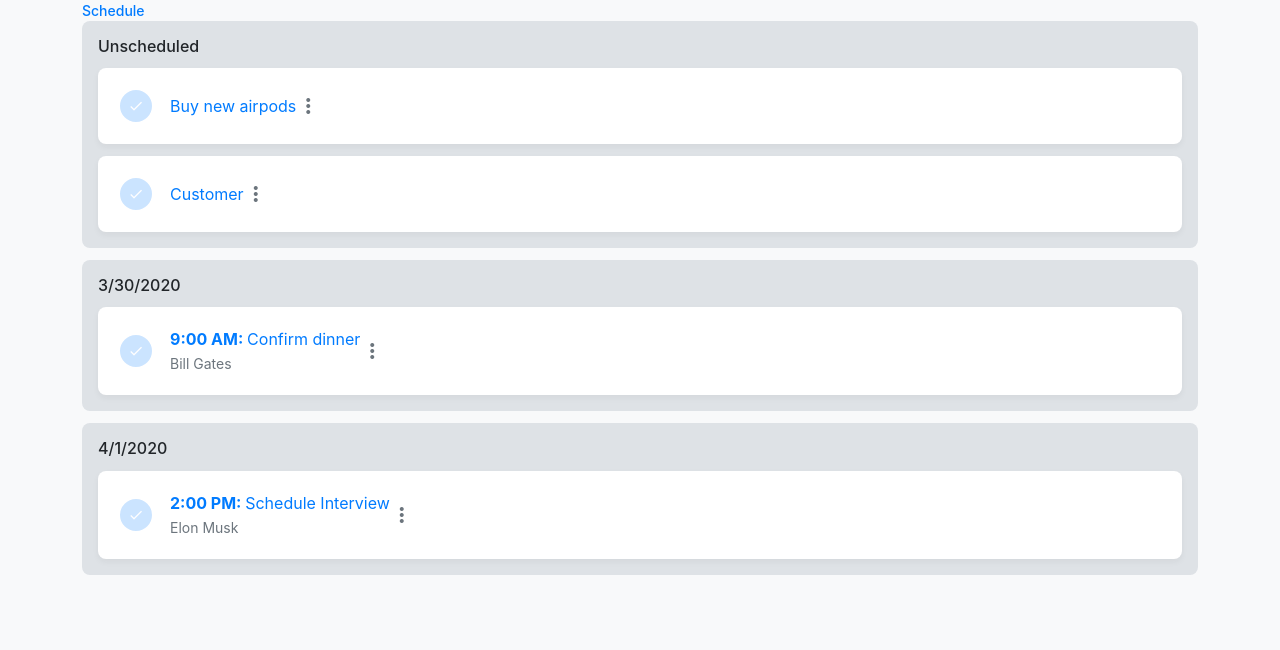
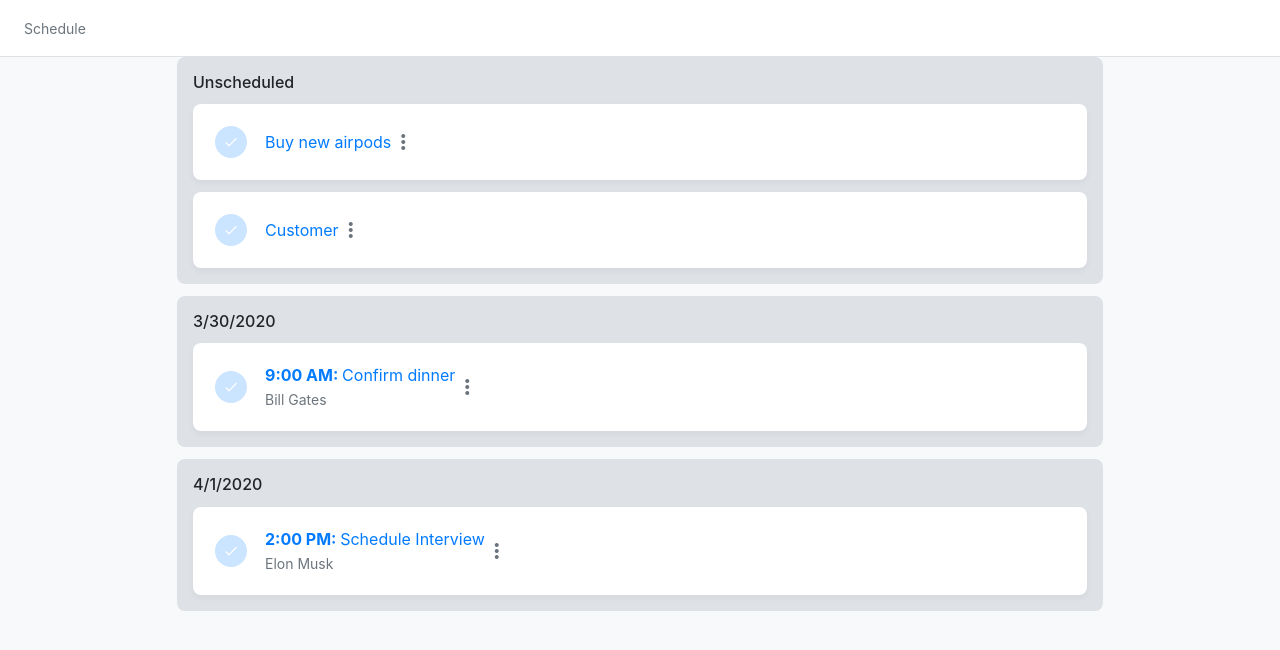
Before and after one commit to bizappkit/tasks, a React (Create React App) app: page /schedule in a window 1280 px wide. Shown: the top 650 px of the page. Built offline with nearby package versions, Linux system fonts and the light colour scheme.

Commit message:
Added NavLink component

```diff
--- a/src/components/pages/index.tsx
+++ b/src/components/pages/index.tsx
@@ -13,12 +13,12 @@ export function ContentRouting() {
 
     return (
         <Router>
-            <ContentRoutingInContext />
+            <ContentRoutingInternal />
         </Router>
     )
 }
 
-function ContentRoutingInContext() {
+function ContentRoutingInternal() {
 
     const match = useRouteMatch<Params>(Paths)
     const tasks = useSelector((state: RootState) => state.tasks.idToTask)
@@ -26,27 +26,26 @@ function ContentRoutingInContext() {
     const currentTask = (params?.taskId && tasks?.get(params.taskId)) || undefined
 
     return (
-        <div className="container">
+        <div className="main-container">
+            <div className="breadcrumb-bar navbar bg-white sticky-top">
                 <nav>
                     <ol className="breadcrumb">
-                    <li className="breadcrumb-item">
-                        <Link to={SchedulePath}>Schedule</Link>
-                    </li>
+                        <NavLink to={SchedulePath} active={currentTask !== undefined}>Schedule</NavLink>
 
                         {currentTask &&
-                        <li className="breadcrumb-item">
-                            <Link to={getTaskLink(params?.taskId)}>{currentTask.title}</Link>
-                        </li>
+                            <NavLink to={getTaskLink(params?.taskId)} active={params && ("filterMode" in params)}>{currentTask.title}</NavLink>
                         }
 
                         {params && ("filterMode" in params) &&
-                        <li className="breadcrumb-item active">
-                            {getTaskListTitle(params, tasks)}
-                        </li>
+                            <NavLink to={getTaskListTitle(params, tasks)}>{getTaskListTitle(params, tasks)}</NavLink>
                         }
                     </ol>
                 </nav>
+            </div>
 
+            <div className="container">
+                <div className="row justify-content-center">
+                    <div className="col-lg-11 col-xl-10">
                         <Switch>
                             <Route path={RelatedTaskListPath}>
                                 <TaskList />
@@ -61,11 +60,29 @@ function ContentRoutingInContext() {
                                 <Redirect to={SchedulePath} />
                             </Route>
                         </Switch>
-
+                    </div>
+                </div>
+            </div>
         </div>
     )
 }
 
+interface NavLinkProps {
+    children: React.ReactNode
+    to?: string
+    active?: boolean
+}
+
+function NavLink(props: NavLinkProps) {
+    return (
+        <li className="breadcrumb-item">
+            {(!props.active || !props.to) && props.children}
+            {props.active && props.to &&
+                <Link to={props.to}>{props.children}</Link>
+            }
+        </li>
+    )
+}
 
 
 const Paths = [
```
Lines whose indentation alone changed are shown as unchanged.
